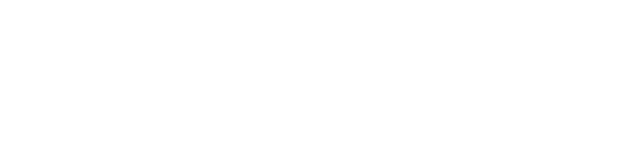
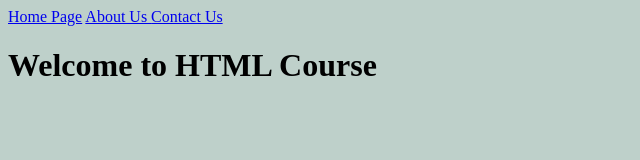
Before and after one commit to BenjaminUwineza/introduction_to_html, a plain HTML site: page index.html in a window 1280 px wide. Shown: the whole page, without its empty margins (0-640 px from the left). Drawn offline with Linux system fonts and the light colour scheme.

Commit message:
add changes

```diff
--- a/index.html
+++ b/index.html
@@ -3,10 +3,26 @@
 <head>
     <meta charset="UTF-8">
     <meta name="viewport" content="width=device-width, initial-scale=1.0">
-    <title>TostGroup Ltd</title>
+    <title>Introduction to html</title>
+    <link rel="icon" href="img/logo.jpg">
+</head>
+<body style="background-color: rgb(190, 208, 202);">
 
-</head>
-<body>
+<header>
+    <nav>
+        <a href="index.html">Home Page</a>
+        <a href="about.html">About Us </a>
+        <a href="contact.html">Contact Us</a>
+    </nav>
+</header>
+
+<h1>
+    Welcome to HTML Course
+</h1>
+
+
+
+
 
 
 </body>
```
Also changed, not shown: about.html (added, +26 -0 lines), contact.html (added, +28 -0 lines), img/download (1).jpg (added), img/download (2).jpg (added), img/download.jpg (added), img/logo.jpg (added).
